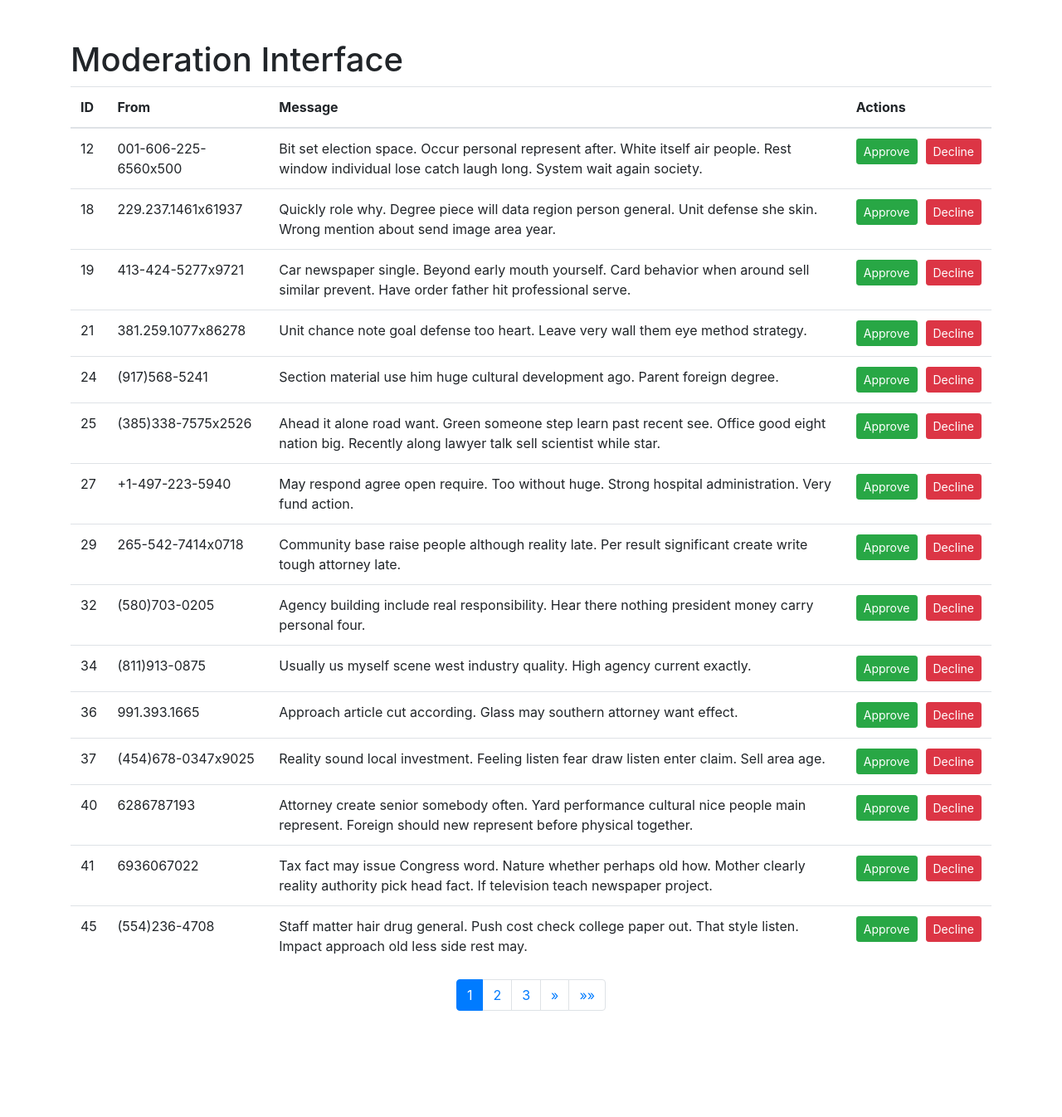
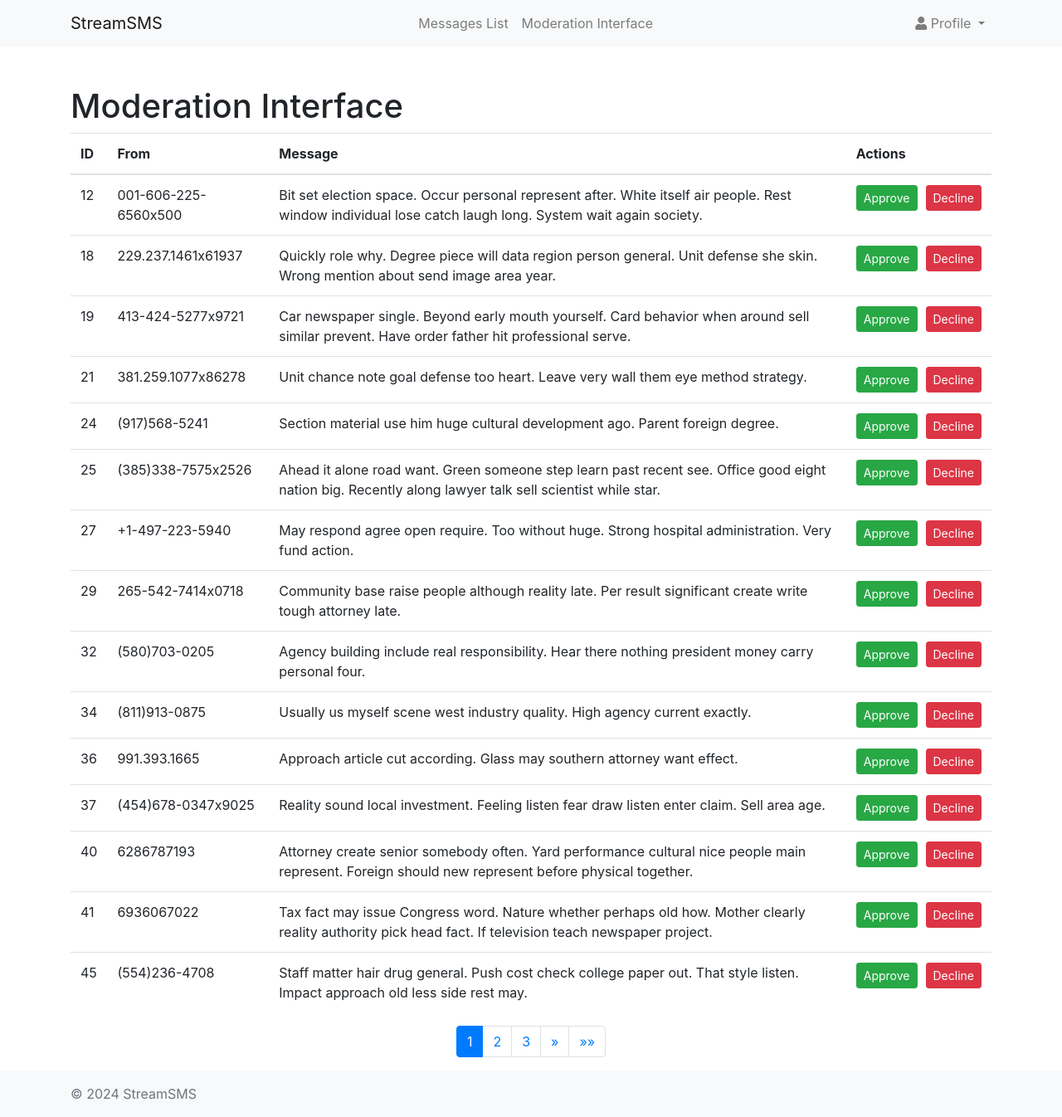
Before and after one commit to TgkCapture/StreamSMS, a Django app: page /messages/moderate/ in a window 1280 px wide. Shown: the whole page at 83% size. Before the commit the page ends 1218 px from the top, so only its background shows below. Run offline with Django 4.2, Linux system fonts and the light colour scheme; the visitor is signed in with stand-in values (Sample User, id 1); data comes from the database, SQL or seed files in the repository; parts of the project's set-up code (start-up, migrations or seed data) failed here and were passed over; some libraries are stand-ins or nearby versions.

Commit message:
feat: added reusable navbar and footer

```diff
--- /dev/null
+++ b/messages_app/templates/messages/footer.html
@@ -0,0 +1,5 @@
+<footer class="footer mt-auto py-3 bg-light">
+    <div class="container">
+        <span class="text-muted">&copy; 2024 StreamSMS</span>
+    </div>
+</footer>
--- a/messages_app/templates/messages/messages_list.html
+++ b/messages_app/templates/messages/messages_list.html
@@ -5,6 +5,7 @@
     <meta name="viewport" content="width=device-width, initial-scale=1.0">
     <title>Messages List</title>
     <link rel="stylesheet" href="https://stackpath.bootstrapcdn.com/bootstrap/4.5.2/css/bootstrap.min.css">
+    <link rel="stylesheet" href="https://cdnjs.cloudflare.com/ajax/libs/font-awesome/5.15.3/css/all.min.css">
     <style>
         .action-buttons {
             display: flex;
@@ -16,6 +17,7 @@
     </style>
 </head>
 <body>
+    {% include 'messages/navbar.html' %}
     <div class="container">
         <h1 class="mt-5">Messages List</h1>
         <table class="table">
@@ -97,6 +99,7 @@
             </ul>
         </nav>
     </div>
+    {% include 'messages/footer.html' %}
     <script src="https://code.jquery.com/jquery-3.5.1.slim.min.js"></script>
     <script src="https://cdn.jsdelivr.net/npm/popper.js@1.16.0/dist/umd/popper.min.js"></script>
     <script src="https://stackpath.bootstrapcdn.com/bootstrap/4.5.2/js/bootstrap.min.js"></script>
--- a/messages_app/templates/messages/moderation.html
+++ b/messages_app/templates/messages/moderation.html
@@ -5,6 +5,7 @@
     <meta name="viewport" content="width=device-width, initial-scale=1.0">
     <title>Moderation Interface</title>
     <link rel="stylesheet" href="https://stackpath.bootstrapcdn.com/bootstrap/4.5.2/css/bootstrap.min.css">
+    <link rel="stylesheet" href="https://cdnjs.cloudflare.com/ajax/libs/font-awesome/5.15.3/css/all.min.css">
     <style>
         .action-buttons {
             display: flex;
@@ -16,6 +17,7 @@
     </style>
 </head>
 <body>
+    {% include 'messages/navbar.html' %}
     <div class="container">
         <h1 class="mt-5">Moderation Interface</h1>
         <table class="table">
@@ -83,5 +85,9 @@
             </ul>
         </nav>
     </div>
+    {% include 'messages/footer.html' %}
+    <script src="https://code.jquery.com/jquery-3.5.1.slim.min.js"></script>
+    <script src="https://cdn.jsdelivr.net/npm/popper.js@1.16.0/dist/umd/popper.min.js"></script>
+    <script src="https://stackpath.bootstrapcdn.com/bootstrap/4.5.2/js/bootstrap.min.js"></script>
 </body>
 </html>
--- /dev/null
+++ b/messages_app/templates/messages/navbar.html
@@ -0,0 +1,29 @@
+<nav class="navbar navbar-expand-lg navbar-light bg-light">
+    <div class="container">
+        <a class="navbar-brand mx-auto" href="#">StreamSMS</a>
+        <button class="navbar-toggler" type="button" data-toggle="collapse" data-target="#navbarNav" aria-controls="navbarNav" aria-expanded="false" aria-label="Toggle navigation">
+            <span class="navbar-toggler-icon"></span>
+        </button>
+        <div class="collapse navbar-collapse justify-content-between" id="navbarNav">
+            <ul class="navbar-nav mx-auto">
+                <li class="nav-item">
+                    <a class="nav-link" href="{% url 'messages_list' %}">Messages List</a>
+                </li>
+                <li class="nav-item">
+                    <a class="nav-link" href="{% url 'moderation_interface' %}">Moderation Interface</a>
+                </li>
+            </ul>
+            <ul class="navbar-nav">
+                <li class="nav-item dropdown">
+                    <a class="nav-link dropdown-toggle" href="#" id="navbarDropdown" role="button" data-toggle="dropdown" aria-haspopup="true" aria-expanded="false">
+                        <i class="fas fa-user"></i> Profile
+                    </a>
+                    <div class="dropdown-menu dropdown-menu-right" aria-labelledby="navbarDropdown">
+                        <a class="dropdown-item" href="">View Profile</a>
+                        <a class="dropdown-item" href="{% url 'logout' %}">Logout</a>
+                    </div>
+                </li>
+            </ul>
+        </div>
+    </div>
+</nav>
```
